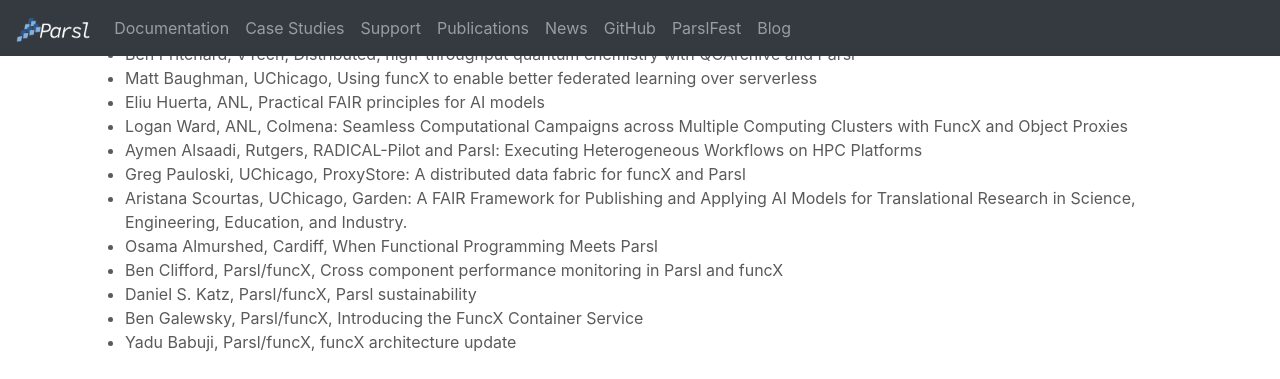
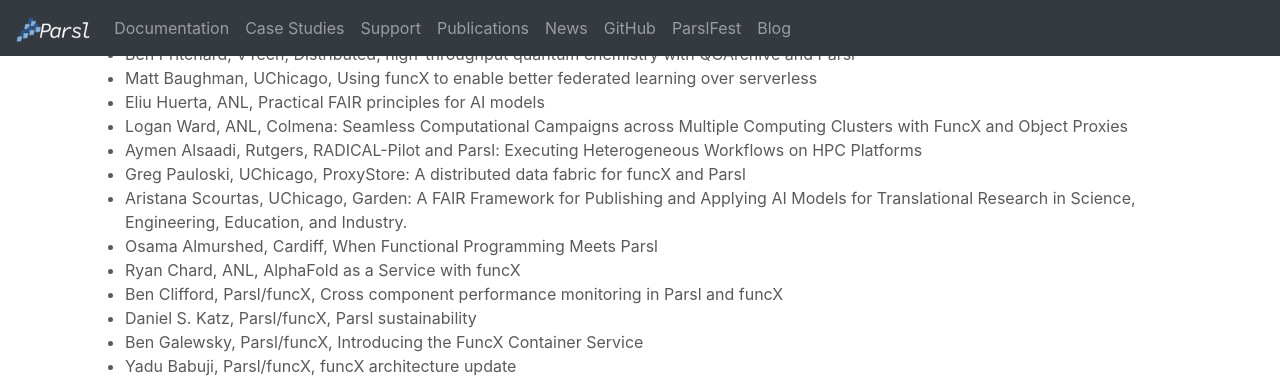
Before and after one commit to Parsl/parsl.github.io, a Jekyll site: the page built from parslfest2022.html, in a window 1280 px wide and 900 px high, scrolled down 1098 px, cut to the strip 0-379 px from the top of the window. Built offline with Jekyll 4.4.1, drawn with Linux system fonts in a browser that asks for light colours.

Commit message:
Update parslfest2022.html

```diff
--- a/parslfest2022.html
+++ b/parslfest2022.html
@@ -68,6 +68,7 @@
 	    <li>Greg Pauloski, UChicago, ProxyStore: A distributed data fabric for funcX and Parsl</li>
 	    <li>Aristana Scourtas, UChicago, Garden: A FAIR Framework for Publishing and Applying AI Models for Translational Research in Science, Engineering, Education, and Industry.</li>
 	    <li>Osama Almurshed, Cardiff, When Functional Programming Meets Parsl</li>
+            <li>Ryan Chard, ANL, AlphaFold as a Service with funcX</li>
 	    <li>Ben Clifford, Parsl/funcX, Cross component performance monitoring in Parsl and funcX</li>
 	    <li>Daniel S. Katz, Parsl/funcX, Parsl sustainability </li>
 	    <li>Ben Galewsky, Parsl/funcX, Introducing the FuncX Container Service</li>
```
